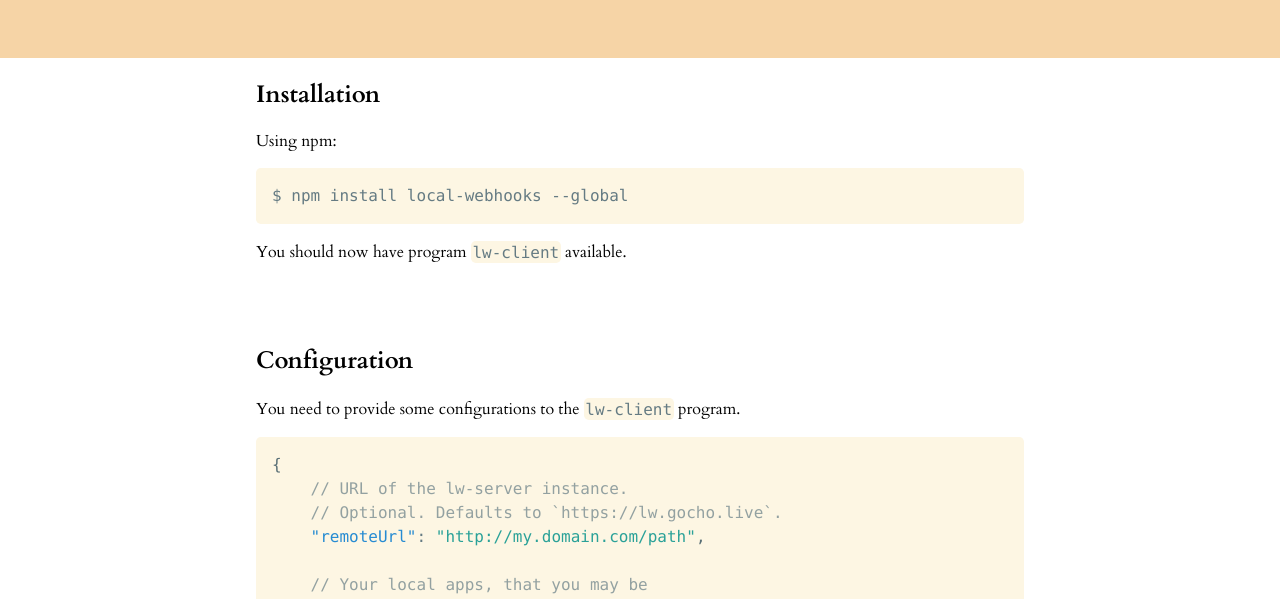
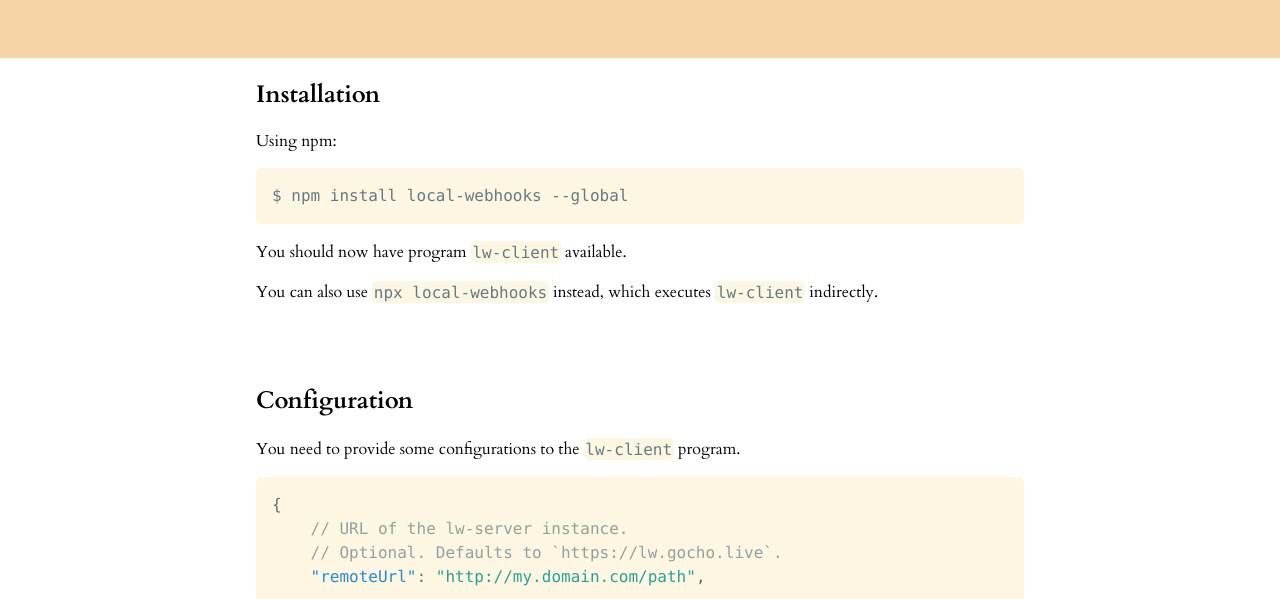
Before and after one commit to GochoMugo/local-webhooks, a website: page www/index.html in a window 1280 px wide. Shown: the part 187-786 px from the top of the page. Drawn offline with nearby package versions, Linux system fonts and the light colour scheme; no server answers.

Commit message:
doc(www): document use of npx

```diff
--- a/www/index.html
+++ b/www/index.html
@@ -200,6 +200,12 @@
                 You should now have program
                 <code class="language-bash">lw-client</code> available.
             </p>
+            <p>
+                You can also use
+                <code class="language-bash">npx local-webhooks</code> instead,
+                which executes <code class="language-bash">lw-client</code>
+                indirectly.
+            </p>
         </section>
 
         <section class="content">
```
